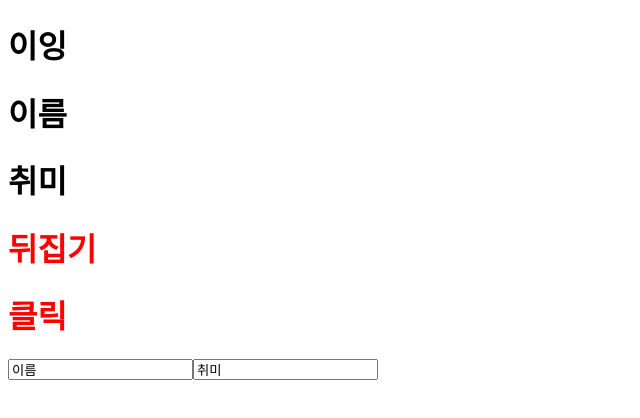
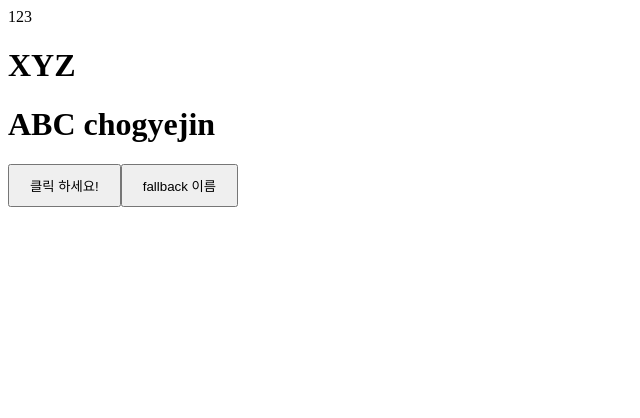
Before and after one commit to chogyejin/programmers-school, a Vue app in the folder TIL/220511/: page / in a window 1280 px wide. Shown: the top 418 px of the page, without its empty margins (0-640 px from the left). Built offline with nearby package versions, Linux system fonts and the light colour scheme.

Commit message:
feat: slot 예제 추가

```diff
--- a/TIL/220511/src/App.vue
+++ b/TIL/220511/src/App.vue
@@ -1,15 +1,18 @@
 <template>
   <div>
-    <h1>{{ msg }}</h1>
-    <h1>{{ name }}</h1>
-    <h1>{{ hobby }}</h1>
-    <Hello
-      v-model:myName="name"
-      v-model:myHobby="hobby"
-      :message="msg"
-      @click="msg += '??'"
-      @reverse="reverse"
-    />
+    <Hello>
+      <template #default="{ num }">
+        {{ num }}
+      </template>
+      <template #abc="{ myName }">
+        <h1>ABC {{ myName }}</h1>
+      </template>
+      <template #xyz>
+        <h1>XYZ</h1>
+      </template>
+    </Hello>
+    <Btn>클릭 하세요!</Btn>
+    <Btn />
   </div>
 </template>
 
@@ -21,17 +24,5 @@ export default {
   components: {
     Hello,
   },
-  data() {
-    return {
-      msg: "이잉",
-      name: "이름",
-      hobby: "취미",
-    };
-  },
-  methods: {
-    reverse() {
-      this.msg = this.msg.split("").reverse().join("");
-    },
-  },
 };
 </script>
--- a/TIL/220511/src/components/Btn.vue
+++ b/TIL/220511/src/components/Btn.vue
@@ -1,5 +1,7 @@
 <template>
-  <button @click="log">버튼</button>
+  <button>
+    <slot>fallback 이름</slot>
+  </button>
 </template>
 
 <script>
@@ -11,3 +13,13 @@ export default {
   },
 };
 </script>
+
+<style scoped lang="scss">
+button {
+  padding: 10px 20px;
+  &:hover {
+    background-color: orange;
+    transform: scale(1.2);
+  }
+}
+</style>
--- a/TIL/220511/src/components/Hello.vue
+++ b/TIL/220511/src/components/Hello.vue
@@ -1,48 +1,13 @@
 <template>
   <div>
-    <h1 @click="$emit('reverse', 11)">뒤집기</h1>
-    <h1 @click="$emit('click')">클릭</h1>
-    <input
-      :value="myName"
-      @input="$emit('update:myName', $event.target.value)"
-    />
-    <input
-      :value="myHobby"
-      @input="$emit('update:myHobby', $event.target.value)"
-    />
+    <slot :num="123"></slot>
+    <slot name="xyz"></slot>
+    <slot name="abc" my-name="chogyejin"></slot>
   </div>
 </template>
 
 <script>
 export default {
-  props: {
-    message: {
-      type: String,
-      default: "",
-    },
-    myName: {
-      type: String,
-      default: "",
-    },
-    myHobby: {
-      type: String,
-      default: "",
-    },
-  },
-  emits: {
-    // 커스텀 이벤트 검사(할 거 없으면 null, 있으면 함수 정의)
-    click: null,
-    reverse: (number) => {
-      if (number > 10) {
-        return true;
-      } else {
-        console.error("10보다 작아용"); // 글자 뒤집히기는 함
-        return false;
-      }
-    },
-    "update:myName": null,
-    "update:myHobby": null,
-  },
   data() {
     return {};
   },
```
